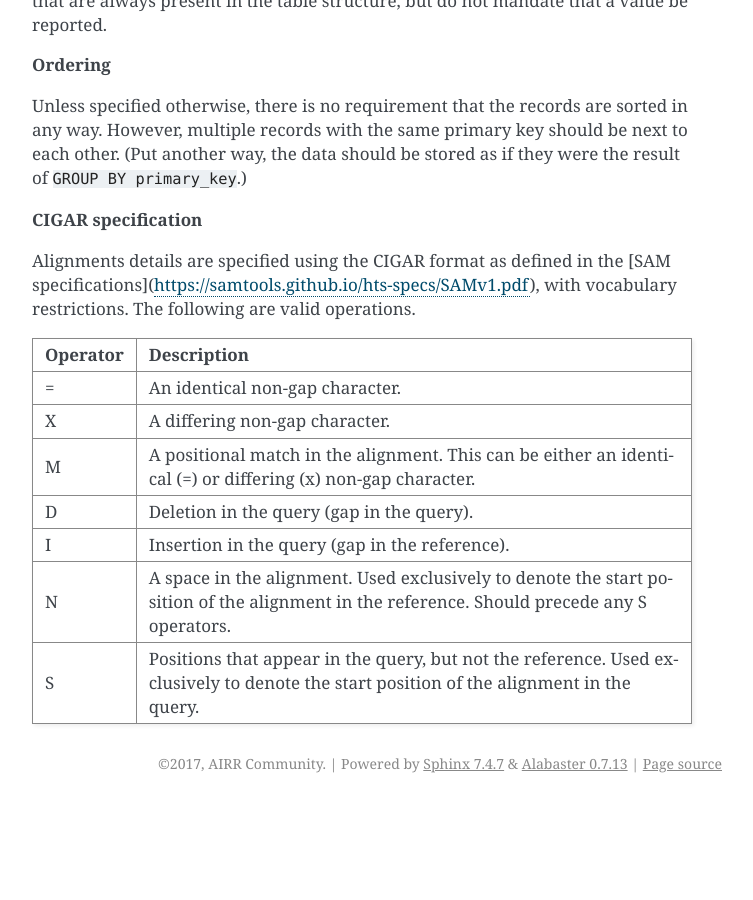
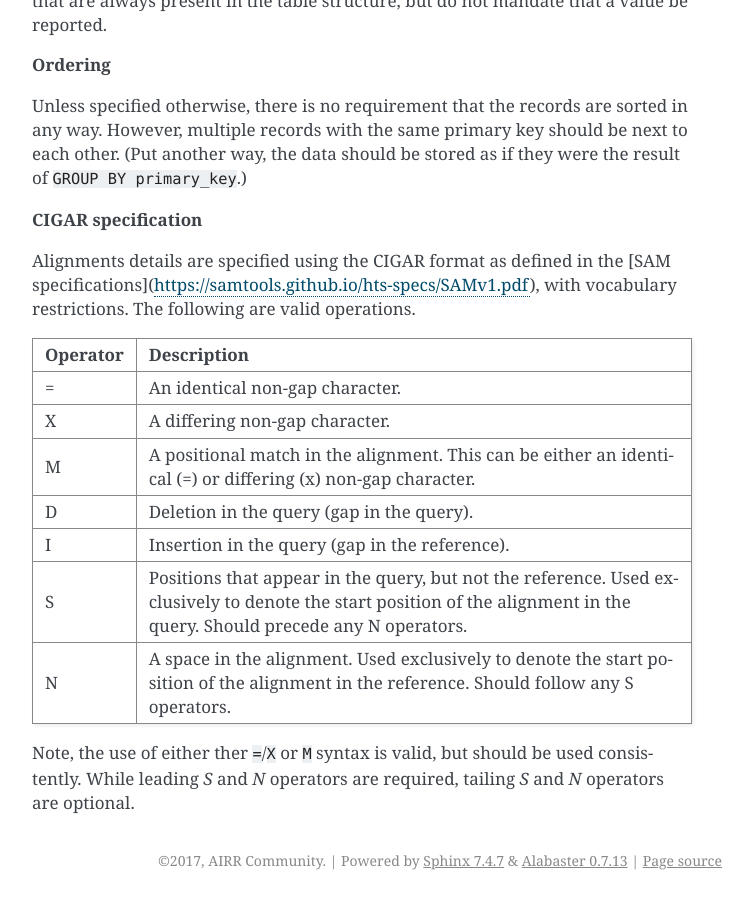
Before and after one commit to airr-community/airr-standards, a Sphinx documentation site: the page built from docs/formats/overview.rst, in a window 1280 px wide and 900 px high, scrolled down 1607 px. Shown: the whole window, without its empty margins (388-1141 px from the left). Built offline with Sphinx 7.4.7, drawn with Linux system fonts in a browser that asks for light colours; pages that are not in the unit, such as notebooks, are missing from menus; before the commit the page ends 2410 px from its top, so only the background shows below that.

Commit message:
1. Added missing `c_identity` and `c_evalue` fields to Rearrangements spec. 2. Swapped order of `N` and `S` operators in CIGAR string. 3. Some description clean up for consistency in Rearrangment spec.

```diff
--- a/docs/formats/overview.rst
+++ b/docs/formats/overview.rst
@@ -118,5 +118,8 @@ vocabulary restrictions. The following are valid operations.
     "M", "A positional match in the alignment. This can be either an identical (=) or differing (x) non-gap character."
     "D", "Deletion in the query (gap in the query)."
     "I", "Insertion in the query (gap in the reference)."
-    "N", "A space in the alignment. Used exclusively to denote the start position of the alignment in the reference. Should precede any S operators."
-    "S", "Positions that appear in the query, but not the reference. Used exclusively to denote the start position of the alignment in the query."
+    "S", "Positions that appear in the query, but not the reference. Used exclusively to denote the start position of the alignment in the query. Should precede any N operators."
+    "N", "A space in the alignment. Used exclusively to denote the start position of the alignment in the reference. Should follow any S operators."
+
+Note, the use of either ther ``=``/``X`` or ``M`` syntax is valid, but should be used consistently.
+While leading `S` and `N` operators are required, tailing `S` and `N` operators are optional.
```
Also changed, not shown: 2 other files.
